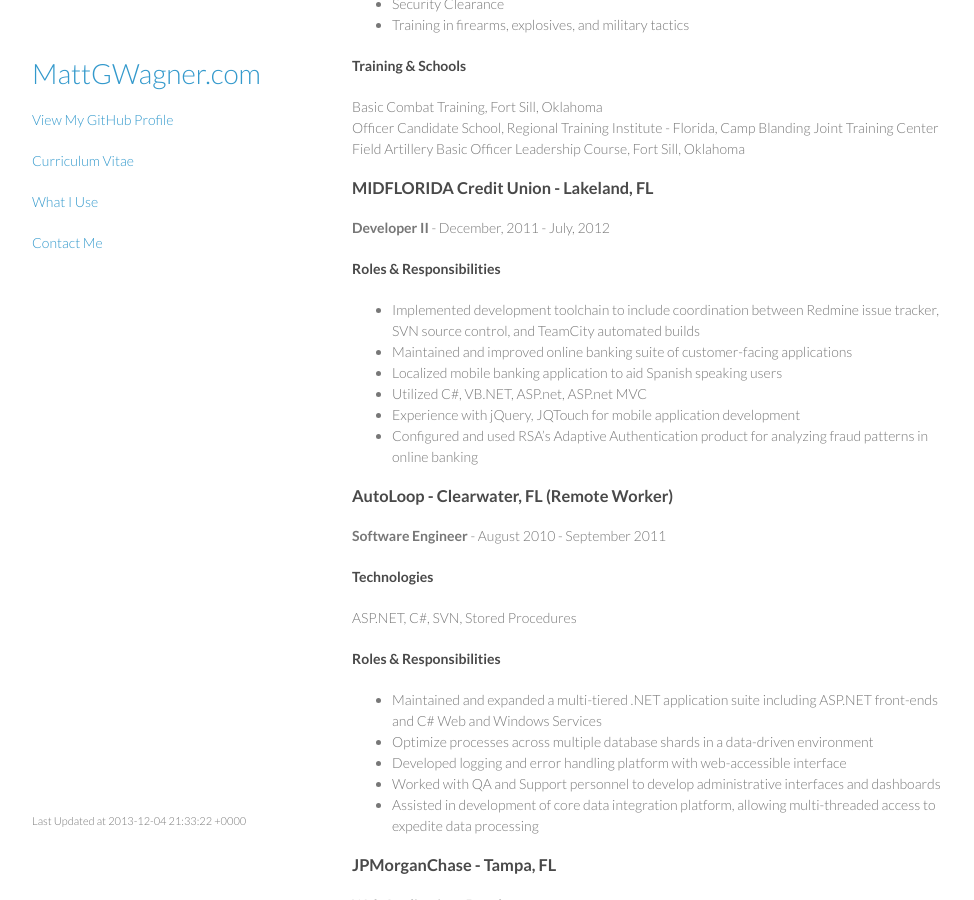
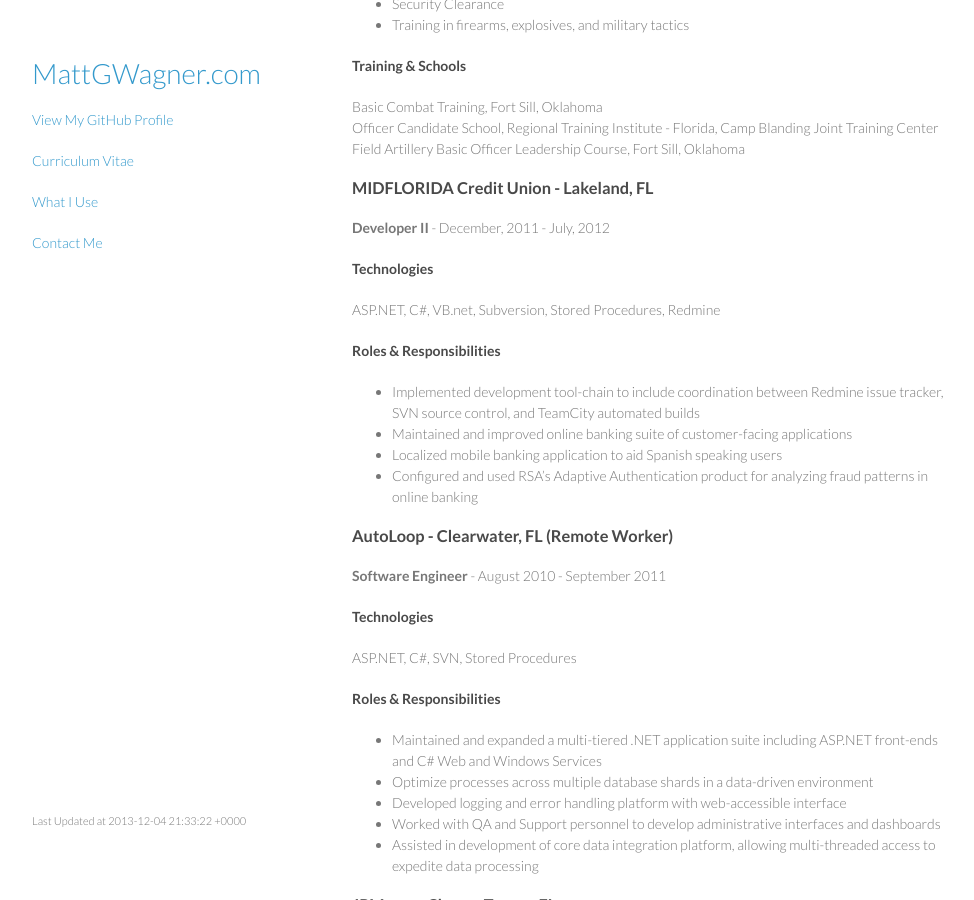
Before and after one commit to mattgwagner/mattgwagner, a Jekyll site: the page built from cv.md, in a window 1280 px wide and 900 px high, scrolled down 1216 px. Shown: the whole window, without its empty margins (148-1122 px from the left). Built offline with Jekyll 4.4.1, drawn with Linux system fonts in a browser that asks for light colours.

Commit message:
Tweak midflorida techs

```diff
--- a/cv.md
+++ b/cv.md
@@ -65,13 +65,15 @@ Field Artillery Basic Officer Leadership Course, Fort Sill, Oklahoma
 ### MIDFLORIDA Credit Union - Lakeland, FL
 **Developer II** - December, 2011 - July, 2012
 
+#### Technologies
+
+ASP.NET, C#, VB.net, Subversion, Stored Procedures, Redmine
+
 #### Roles & Responsibilities
 
-* Implemented development toolchain to include coordination between Redmine issue tracker, SVN source control, and TeamCity automated builds
+* Implemented development tool-chain to include coordination between Redmine issue tracker, SVN source control, and TeamCity automated builds
 * Maintained and improved online banking suite of customer-facing applications
 * Localized mobile banking application to aid Spanish speaking users
-* Utilized C#, VB.NET, ASP.net, ASP.net MVC
-* Experience with jQuery, JQTouch for mobile application development
 * Configured and used RSA's Adaptive Authentication product for analyzing fraud patterns in online banking
 
 ### AutoLoop - Clearwater, FL (Remote Worker)
```
